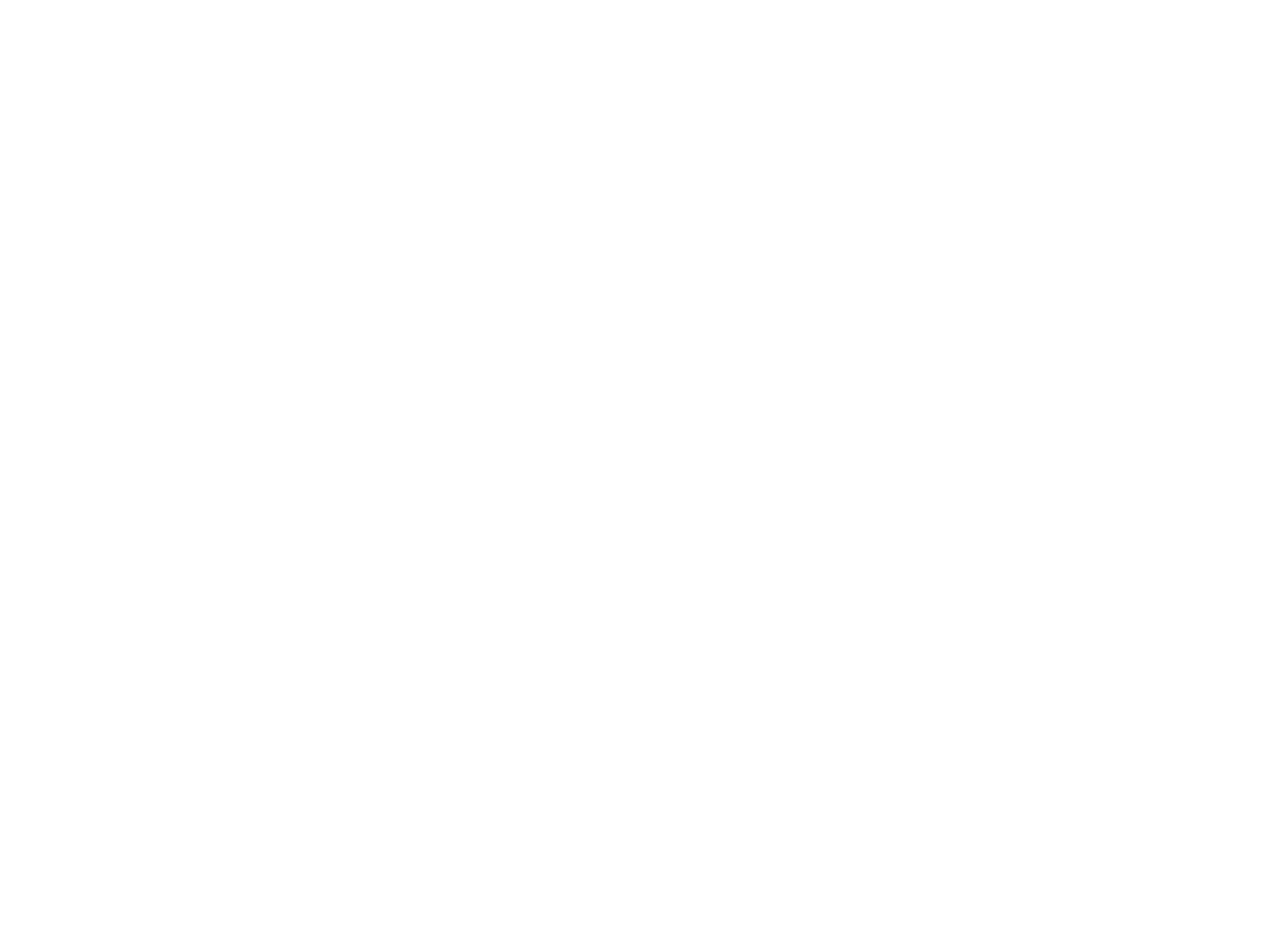
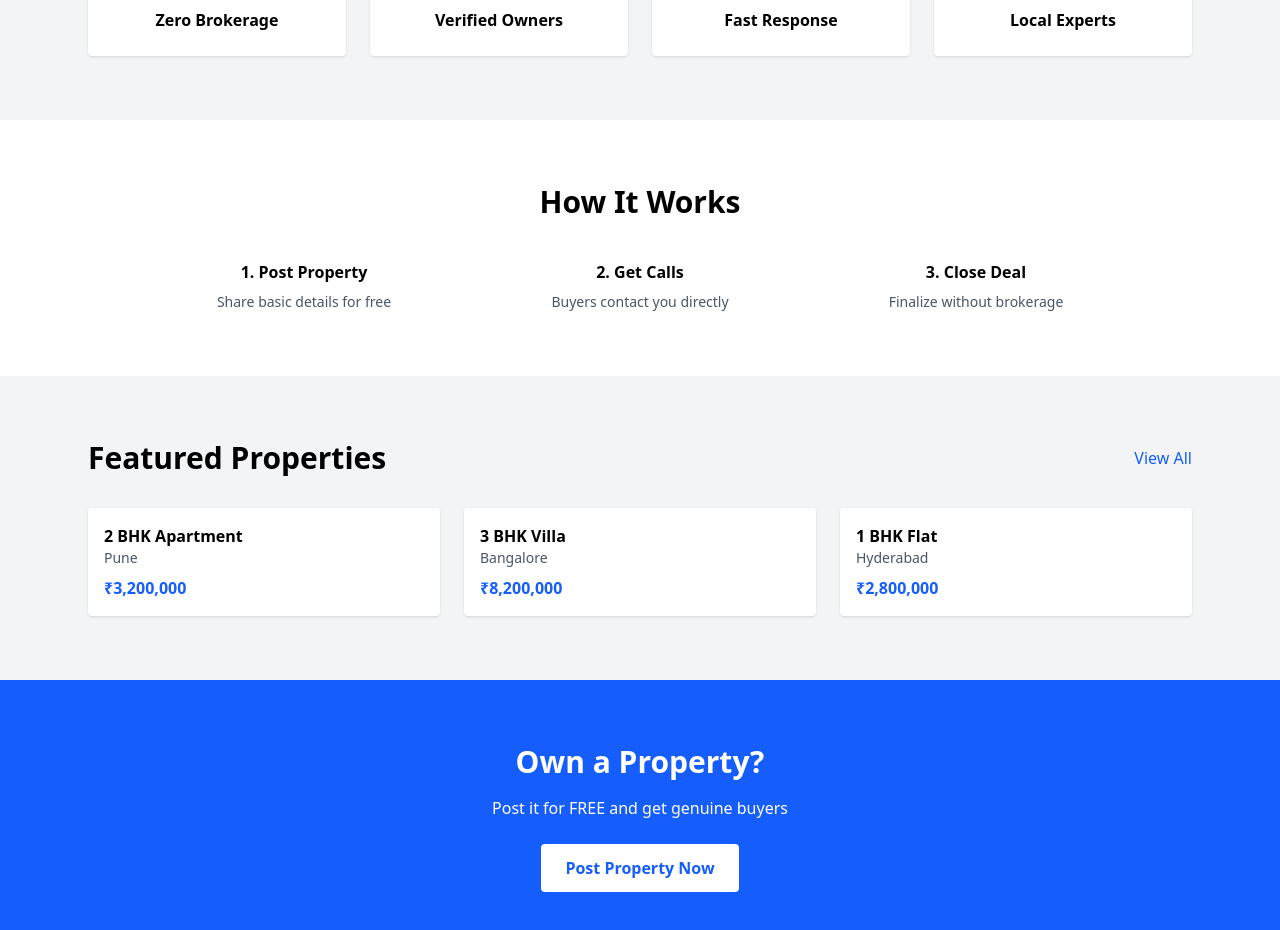
Before and after one commit to prince00795/real-estate-website, a React app in the folder frontend/: page / in a window 1280 px wide. Shown: the part 980-1910 px from the top of the page. Before the commit the page ends 824 px from the top, so only its background shows below. Built offline with nearby package versions, Linux system fonts and the light colour scheme; the HTML template or start-up script is replaced by a standard one.

Commit message:
enhance homepage with scroll sections without removing contact form

```diff
--- a/frontend/src/pages/Home.jsx
+++ b/frontend/src/pages/Home.jsx
@@ -1,7 +1,27 @@
-import React from "react";
-import { useState } from "react";
+import React, { useState } from "react";
 import { useNavigate } from "react-router-dom";
 import Navbar from "../components/Navbar";
+
+const featuredProperties = [
+  {
+    id: 1,
+    title: "2 BHK Apartment",
+    location: "Pune",
+    price: 3200000,
+  },
+  {
+    id: 2,
+    title: "3 BHK Villa",
+    location: "Bangalore",
+    price: 8200000,
+  },
+  {
+    id: 3,
+    title: "1 BHK Flat",
+    location: "Hyderabad",
+    price: 2800000,
+  },
+];
 
 const Home = () => {
   const navigate = useNavigate();
@@ -30,7 +50,7 @@
     <>
       <Navbar />
 
-      {/* HERO SECTION */}
+      {/* ================= HERO + CONTACT ================= */}
       <div className="bg-gray-100 py-20">
         <div className="max-w-6xl mx-auto grid md:grid-cols-2 gap-10 px-6">
 
@@ -101,7 +121,7 @@
         </div>
       </div>
 
-      {/* EXPLORE PROPERTY SECTION */}
+      {/* ================= EXPLORE PROPERTY ================= */}
       <div className="py-16 bg-white">
         <div className="max-w-xl mx-auto text-center px-6">
           <h2 className="text-2xl font-bold mb-4">
@@ -117,8 +137,6 @@
             <option value="Bangalore">Bangalore</option>
             <option value="Pune">Pune</option>
             <option value="Hyderabad">Hyderabad</option>
-
-
           </select>
 
           <button
@@ -130,6 +148,94 @@
           </button>
         </div>
       </div>
+
+      {/* ================= WHY CHOOSE US ================= */}
+      <div className="py-16 bg-gray-100">
+        <h2 className="text-3xl font-bold text-center mb-10">
+          Why Choose Us
+        </h2>
+
+        <div className="max-w-6xl mx-auto grid md:grid-cols-4 gap-6 px-6 text-center">
+          {["Zero Brokerage", "Verified Owners", "Fast Response", "Local Experts"].map(
+            (item, index) => (
+              <div key={index} className="bg-white p-6 rounded shadow">
+                <h3 className="font-semibold">{item}</h3>
+              </div>
+            )
+          )}
+        </div>
+      </div>
+
+      {/* ================= HOW IT WORKS ================= */}
+      <div className="py-16 bg-white text-center">
+        <h2 className="text-3xl font-bold mb-10">How It Works</h2>
+
+        <div className="max-w-5xl mx-auto grid md:grid-cols-3 gap-8 px-6">
+          <div>
+            <h3 className="font-semibold mb-2">1. Post Property</h3>
+            <p className="text-gray-600 text-sm">
+              Share basic details for free
+            </p>
+          </div>
+          <div>
+            <h3 className="font-semibold mb-2">2. Get Calls</h3>
+            <p className="text-gray-600 text-sm">
+              Buyers contact you directly
+            </p>
+          </div>
+          <div>
+            <h3 className="font-semibold mb-2">3. Close Deal</h3>
+            <p className="text-gray-600 text-sm">
+              Finalize without brokerage
+            </p>
+          </div>
+        </div>
+      </div>
+
+      {/* ================= FEATURED PROPERTIES ================= */}
+      <div className="py-16 bg-gray-100">
+        <div className="max-w-6xl mx-auto px-6">
+          <div className="flex justify-between items-center mb-8">
+            <h2 className="text-3xl font-bold">
+              Featured Properties
+            </h2>
+            <button
+              onClick={() => navigate("/buy")}
+              className="text-blue-600 hover:underline"
+            >
+              View All
+            </button>
+          </div>
+
+          <div className="grid md:grid-cols-3 gap-6">
+            {featuredProperties.map((p) => (
+              <div key={p.id} className="bg-white p-4 rounded shadow">
+                <h3 className="font-semibold">{p.title}</h3>
+                <p className="text-gray-600 text-sm">{p.location}</p>
+                <p className="text-blue-600 font-bold mt-2">
+                  ₹{p.price.toLocaleString()}
+                </p>
+              </div>
+            ))}
+          </div>
+        </div>
+      </div>
+
+      {/* ================= FINAL CTA ================= */}
+      <div className="bg-blue-600 text-white py-16 text-center">
+        <h2 className="text-3xl font-bold mb-4">
+          Own a Property?
+        </h2>
+        <p className="mb-6">
+          Post it for FREE and get genuine buyers
+        </p>
+        <button
+          onClick={() => navigate("/post")}
+          className="bg-white text-blue-600 px-6 py-3 rounded font-semibold hover:bg-gray-100"
+        >
+          Post Property Now
+        </button>
+      </div>
     </>
   );
 };
```
